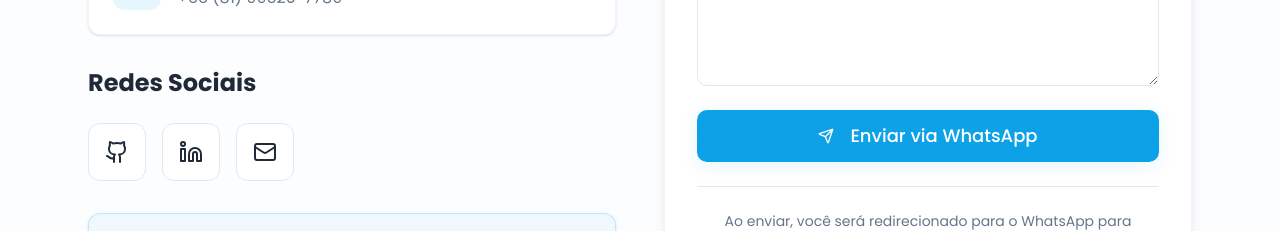
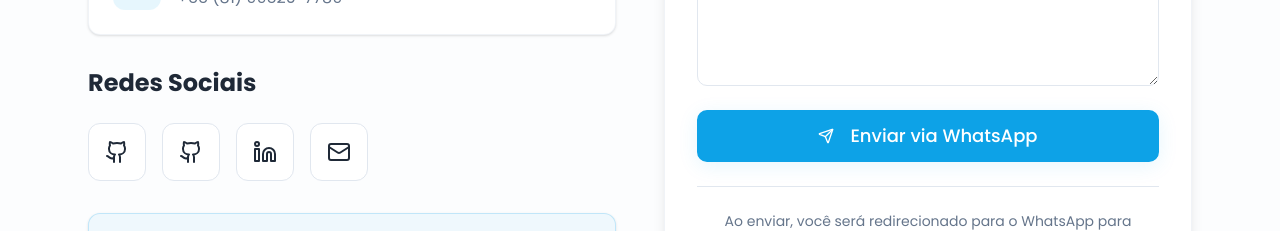
Before and after one commit to Jadiael1/portfolio, a Next.js app: page / in a window 1280 px wide. Shown: the part 5700-5931 px from the top of the page. Built offline with nearby package versions, Linux system fonts and the light colour scheme; no server answers.

Commit message:
✨ feat(ContactSection): enhance contact section with links and new github
- add Link component from next/link for improved navigation
- update github link color to green for better visibility
- include a new github link for 'DerexScript'

```diff
--- a/src/components/ContactSection.tsx
+++ b/src/components/ContactSection.tsx
@@ -9,6 +9,7 @@ import { Mail, MessageCircle, MapPin, Send, Phone } from 'lucide-react';
 import { useToast } from '@/hooks/use-toast';
 import Github from '@/components/assets/svgs/Github';
 import Linkedin from '@/components/assets/svgs/Linkedin';
+import Link from 'next/link';
 
 const ContactSection = () => {
 	const [formData, setFormData] = useState({
@@ -85,7 +86,13 @@ const ContactSection = () => {
 			icon: Github,
 			name: 'GitHub',
 			url: 'https://github.com/Jadiael1',
-			color: 'hover:text-gray-900',
+			color: 'hover:text-green-900',
+		},
+		{
+			icon: Github,
+			name: 'GitHub DerexScript',
+			url: 'https://github.com/DerexScript',
+			color: 'hover:text-green-800',
 		},
 		{
 			icon: Linkedin,
@@ -138,14 +145,14 @@ const ContactSection = () => {
 												<div>
 													<h4 className='font-semibold text-foreground'>{info.title}</h4>
 													{info.link ? (
-														<a
+														<Link
 															href={info.link}
 															target='_blank'
 															rel='noopener noreferrer'
 															className='text-muted-foreground hover:text-primary transition-colors'
 														>
 															{info.value}
-														</a>
+														</Link>
 													) : (
 														<p className='text-muted-foreground'>{info.value}</p>
 													)}
@@ -162,7 +169,7 @@ const ContactSection = () => {
 							<h3 className='text-2xl font-bold text-foreground mb-6'>Redes Sociais</h3>
 							<div className='flex gap-4'>
 								{socialLinks.map(social => (
-									<a
+									<Link
 										key={social.name}
 										href={social.url}
 										target='_blank'
@@ -171,7 +178,7 @@ const ContactSection = () => {
 										aria-label={social.name}
 									>
 										<social.icon className={`h-6 w-6`} />
-									</a>
+									</Link>
 								))}
 							</div>
 						</div>
```
